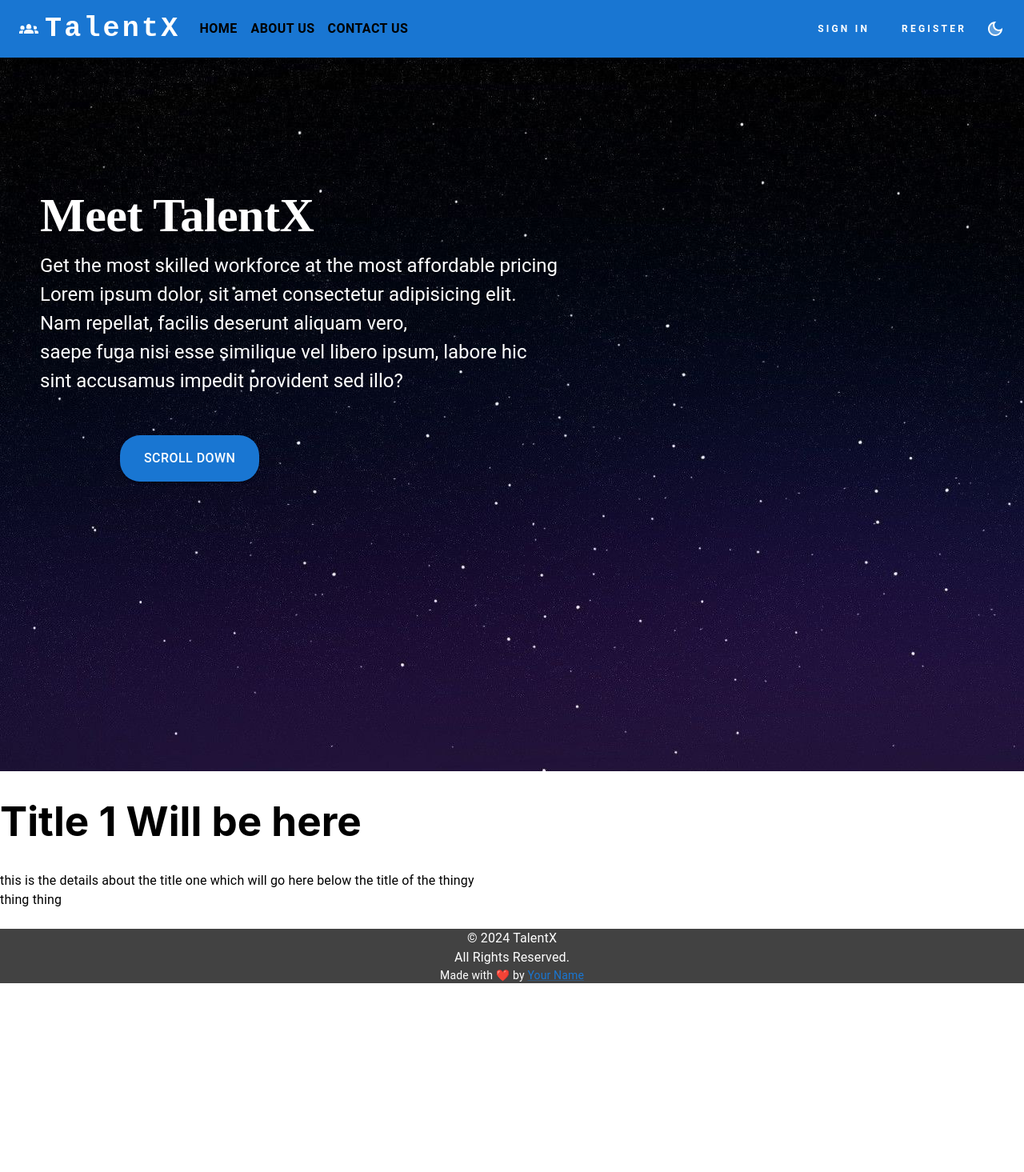
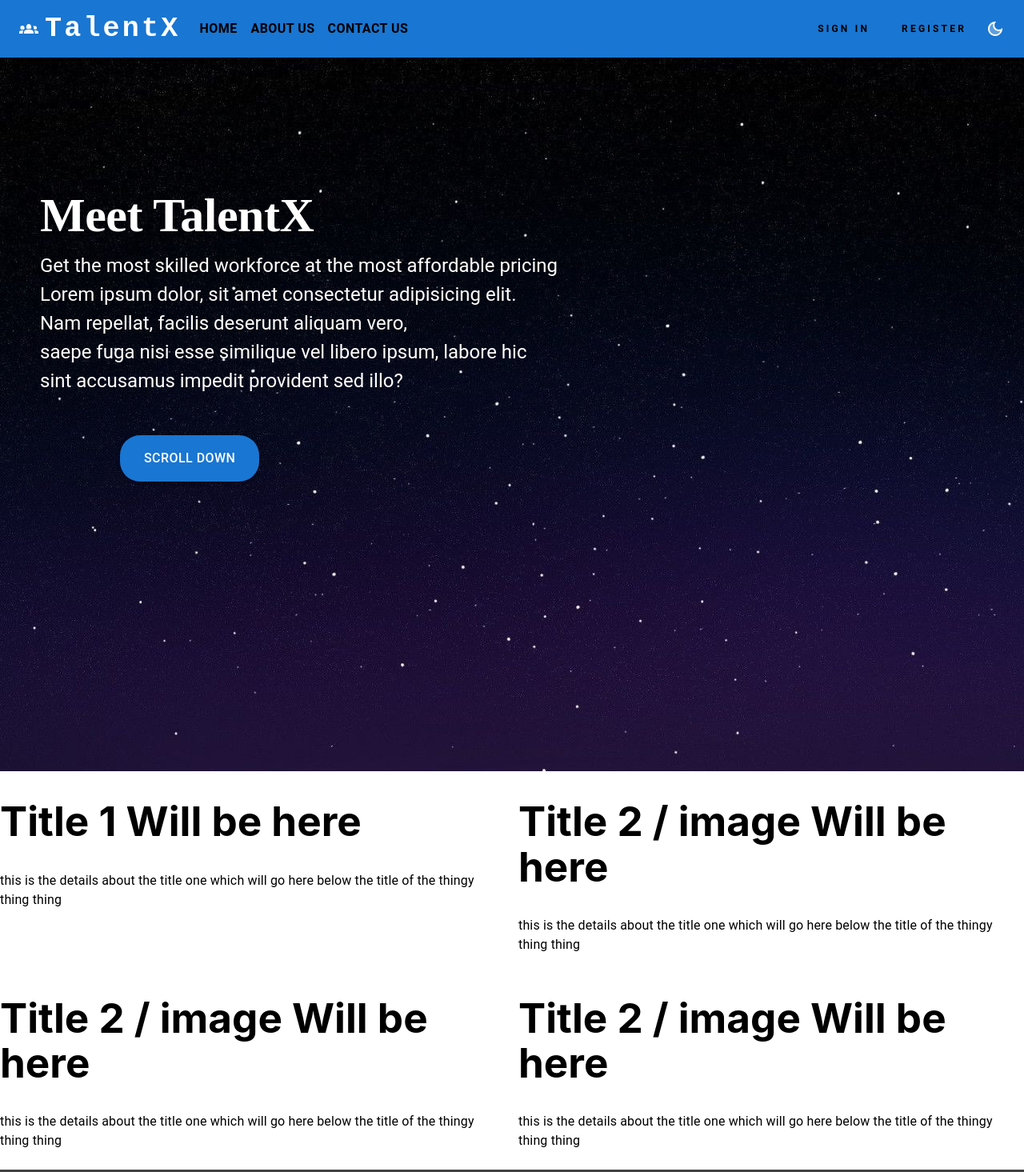
Before and after one commit to Divyshekhar/TalentX, a React (Vite) app: page / in a window 1280 px wide. Shown: the top 1465 px of the page at 80% size. Before the commit the page ends 1229 px from the top, so only its background shows below. Built offline with nearby package versions, Linux system fonts and the light colour scheme.

Commit message:
more darkTheme changes with transition

```diff
--- a/src/App.jsx
+++ b/src/App.jsx
@@ -16,7 +16,7 @@ function App() {
       <Box
         sx={{
           backgroundColor: darkTheme ? '#242424' : 'white',
-          transition:'background-color 0.3 ease'
+          transition:'background-color 0.2s ease-in-out'
 
         }}
       >
--- a/src/components/Navbar.jsx
+++ b/src/components/Navbar.jsx
@@ -146,7 +146,8 @@ function NavBar({ darkTheme, setDarkTheme }) {
               color="primary"
               onClick={() => { /* Add your button click handler here */ }}
               sx={{
-                mr: 1, fontColor: 'white',
+                mr: 1,
+                color: darkTheme?"white":"black",
                 fontWeight: 'bold',
                 fontSize: '12px',
                 justifyContent: 'flex-end',
@@ -164,7 +165,8 @@ function NavBar({ darkTheme, setDarkTheme }) {
               color="primary"
               onClick={() => { /* Add your button click handler here */ }}
               sx={{
-                mr: 1, fontColor: 'white',
+                mr: 1,
+                color: darkTheme?"white":"black",
                 fontWeight: 'bold',
                 fontSize: '12px',
                 justifyContent: 'flex-end',
--- a/src/pages/Home.jsx
+++ b/src/pages/Home.jsx
@@ -79,6 +79,24 @@ function Home({darkTheme}){
                     this is the details about the title one which will go here below the title of the thingy thing thing
               </Typography>
           </Grid>
+          <Grid item xs={6}>
+          <h1>Title 2  / image Will be here</h1>
+              <Typography>
+                    this is the details about the title one which will go here below the title of the thingy thing thing
+              </Typography>
+          </Grid>
+          <Grid item xs={6}>
+          <h1>Title 2  / image Will be here</h1>
+              <Typography>
+                    this is the details about the title one which will go here below the title of the thingy thing thing
+              </Typography>
+          </Grid>
+           <Grid item xs={6} >
+          <h1>Title 2  / image Will be here</h1>
+              <Typography>
+                    this is the details about the title one which will go here below the title of the thingy thing thing
+              </Typography>
+          </Grid>
         </Grid>
 
         <br/>
--- a/src/pages/NotFound.jsx
+++ b/src/pages/NotFound.jsx
@@ -6,7 +6,8 @@ function NotFound({darkTheme}){
         display={"flex"}
         justifyContent={"center"}
         sx={{ p: "20px",
-            color: darkTheme ? "white":"black"
+            color: darkTheme ? "white":"black",
+            transition: "color 0.3s ease-in-out"
 
         }}>
         <h2>404 Page Not Found</h2>
```
Also changed, not shown: src/components/Card.jsx (deleted, +0 -26 lines).
